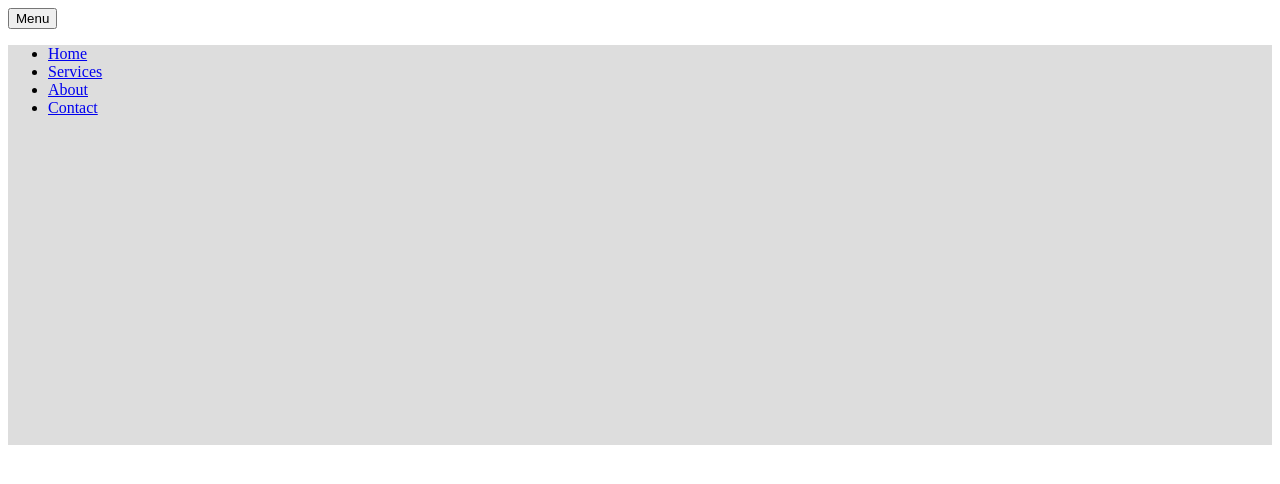
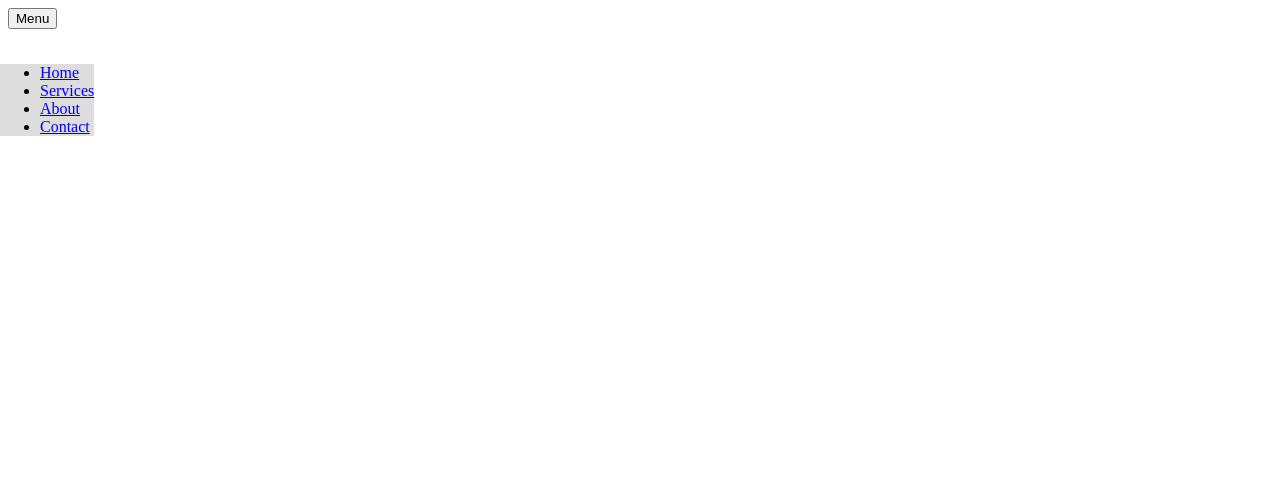
Before and after one commit to piracode/day09, a plain HTML site: page menu-toggle.html in a window 1280 px wide. Both pictures are taken after a click on the button "Menu". Drawn offline with Linux system fonts and the light colour scheme.

Commit message:
Added menu toggle option3

```diff
--- a/styles/menu-toggle.css
+++ b/styles/menu-toggle.css
@@ -5,11 +5,15 @@
     /* display: none; */
 
     /* Option #2 */
-    height: 0;
+    /* height: 0;
     overflow: hidden;
-    transition: height .5s ease;
+    transition: height .5s ease; */
+
     /* Option #3 */
-
+    position: fixed;
+    left: -100%;
+    top: 3rem;
+    transition: left .5s ease;
 }
 
 #main-nav-list.toggled {
@@ -17,9 +21,10 @@
     /* display: block; */
 
     /* Option #2 - Toggled */
-    height: 50vh;
+    /* height: 50vh; */
 
     /* Option #3 - Toggled */
+    left: 0;
 
 }
 
```
